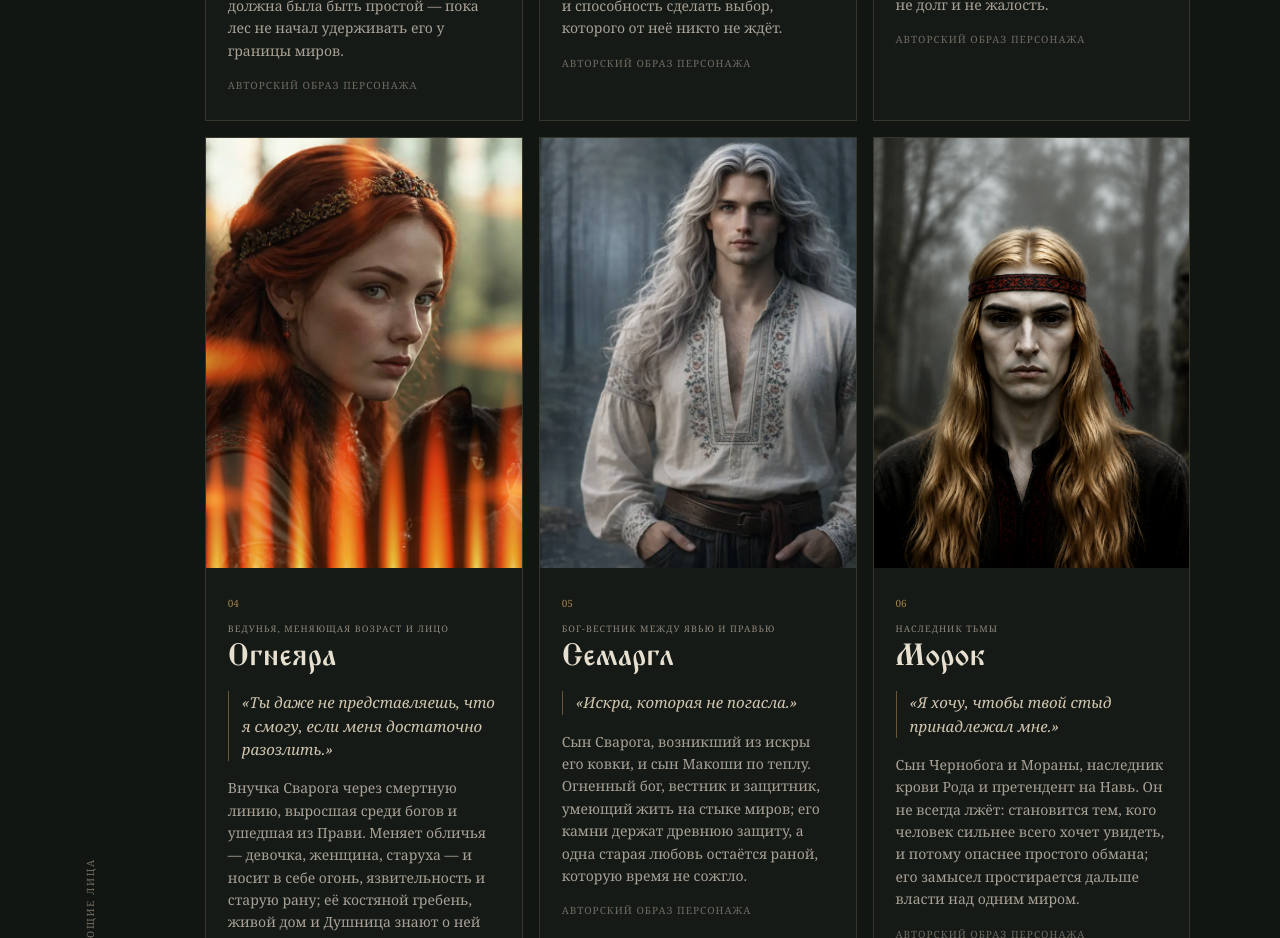
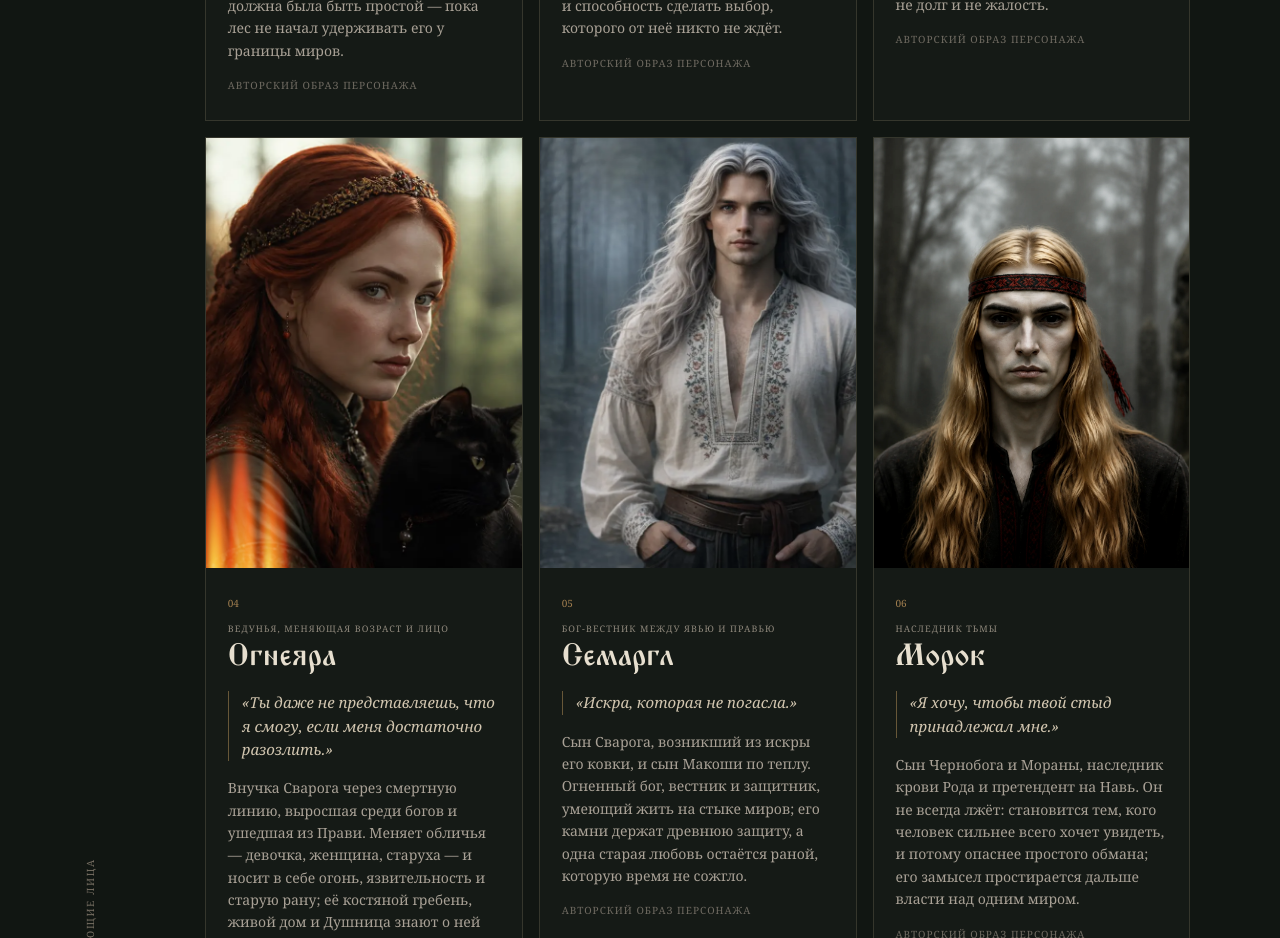
Before and after one commit to solnce2970-cell/tam-gde-umiraet-yav, a Next.js app: page / in a window 1280 px wide. Shown: the part 4600-5538 px from the top of the page. Built offline with nearby package versions, Linux system fonts and the light colour scheme.

Commit message:
Slow Ogneyara corner flames and replace Semargl blur transition

```diff
--- a/app/hero.css
+++ b/app/hero.css
@@ -9,11 +9,12 @@
   background: #070a0861 !important;
 }
 
-/* Огнеяра — живые языки пламени. JS-слой используется только как случайный триггер. */
+/* Огнеяра — огонь рождается только из нижнего левого угла. */
 #characters .characterPortrait:has(> img[alt="Образ персонажа Огнеяра"]) {
   position: relative;
 }
 
+/* JS-слой нужен только как случайный триггер; его прежний свет скрываем. */
 #characters .characterPortrait > img[alt="Образ персонажа Огнеяра"] + span[aria-hidden="true"] {
   display: none !important;
 }
@@ -22,95 +23,87 @@
 #characters .characterPortrait:has(> img[alt="Образ персонажа Огнеяра"])::after {
   content: "";
   position: absolute;
+  left: -3%;
+  bottom: -4%;
   pointer-events: none;
   z-index: 8;
   opacity: 0;
+  transform-origin: 15% 100%;
   mix-blend-mode: screen;
 }
 
-/* Первая волна: длинные языки снизу. */
+/* Первая группа языков — появляется первой. */
 #characters .characterPortrait:has(> img[alt="Образ персонажа Огнеяра"])::before {
-  inset: -4% -2% -3%;
+  width: 46%;
+  height: 78%;
   background:
-    radial-gradient(ellipse 7% 64% at 6% 108%, rgba(255,250,193,.98) 0 7%, rgba(255,176,49,.96) 18%, rgba(244,78,13,.82) 43%, rgba(129,22,3,.30) 57%, transparent 72%),
-    radial-gradient(ellipse 10% 82% at 18% 111%, rgba(255,244,166,.98) 0 7%, rgba(255,151,34,.96) 20%, rgba(232,58,9,.84) 45%, rgba(112,17,2,.26) 59%, transparent 73%),
-    radial-gradient(ellipse 6% 57% at 31% 106%, rgba(255,252,201,.97) 0 7%, rgba(255,187,55,.94) 18%, rgba(246,82,13,.80) 43%, transparent 71%),
-    radial-gradient(ellipse 11% 88% at 45% 113%, rgba(255,247,177,.99) 0 7%, rgba(255,158,36,.97) 20%, rgba(235,61,9,.86) 46%, rgba(103,14,1,.25) 60%, transparent 74%),
-    radial-gradient(ellipse 7% 68% at 59% 108%, rgba(255,251,194,.98) 0 7%, rgba(255,181,48,.95) 18%, rgba(247,75,11,.82) 43%, transparent 72%),
-    radial-gradient(ellipse 10% 80% at 72% 111%, rgba(255,244,164,.98) 0 7%, rgba(255,147,31,.96) 20%, rgba(226,52,8,.84) 45%, rgba(109,16,2,.25) 59%, transparent 73%),
-    radial-gradient(ellipse 6% 55% at 84% 106%, rgba(255,252,204,.97) 0 7%, rgba(255,191,60,.94) 18%, rgba(247,85,14,.80) 43%, transparent 71%),
-    radial-gradient(ellipse 9% 73% at 95% 109%, rgba(255,246,175,.98) 0 7%, rgba(255,161,37,.95) 20%, rgba(233,59,9,.83) 45%, transparent 73%);
-  filter: blur(.8px) drop-shadow(0 0 8px rgba(255,71,10,.58));
-  transform-origin: 50% 100%;
-  animation: ogneyaraBottomFlicker .72s ease-in-out infinite alternate;
-  transition: opacity 2.15s ease-out .05s;
+    radial-gradient(ellipse 13% 72% at 12% 108%, rgba(255,250,194,.98) 0 8%, rgba(255,176,48,.95) 19%, rgba(242,75,11,.82) 44%, rgba(118,20,2,.26) 59%, transparent 73%),
+    radial-gradient(ellipse 18% 92% at 31% 113%, rgba(255,245,168,.98) 0 8%, rgba(255,151,33,.96) 20%, rgba(229,56,8,.84) 46%, rgba(102,15,1,.24) 60%, transparent 74%),
+    radial-gradient(ellipse 11% 64% at 50% 107%, rgba(255,252,204,.96) 0 8%, rgba(255,190,60,.93) 19%, rgba(245,83,13,.78) 44%, transparent 72%);
+  filter: blur(.9px) drop-shadow(0 0 8px rgba(255,76,10,.53));
+  animation: ogneyaraCornerSlowA 2.35s ease-in-out infinite alternate;
+  transition: opacity 2.15s ease-out 0s;
 }
 
-/* Вторая волна: более короткие языки с боков и сверху, приходят позже. */
+/* Вторая группа в том же углу — вступает позже, поэтому огонь не включается целиком. */
 #characters .characterPortrait:has(> img[alt="Образ персонажа Огнеяра"])::after {
-  inset: -3%;
+  width: 40%;
+  height: 67%;
   background:
-    radial-gradient(ellipse 44% 7% at -7% 20%, rgba(255,246,177,.95) 0 7%, rgba(255,153,34,.91) 20%, rgba(231,59,10,.72) 44%, transparent 72%),
-    radial-gradient(ellipse 57% 9% at -11% 52%, rgba(255,250,187,.96) 0 7%, rgba(255,171,43,.93) 20%, rgba(242,70,11,.75) 45%, transparent 73%),
-    radial-gradient(ellipse 38% 6% at -5% 82%, rgba(255,239,153,.92) 0 7%, rgba(255,137,29,.88) 20%, rgba(218,49,8,.68) 44%, transparent 71%),
-    radial-gradient(ellipse 45% 7% at 107% 17%, rgba(255,247,181,.95) 0 7%, rgba(255,158,36,.91) 20%, rgba(232,59,10,.72) 44%, transparent 72%),
-    radial-gradient(ellipse 58% 9% at 111% 49%, rgba(255,251,190,.96) 0 7%, rgba(255,174,45,.93) 20%, rgba(243,72,12,.75) 45%, transparent 73%),
-    radial-gradient(ellipse 39% 6% at 105% 80%, rgba(255,239,153,.92) 0 7%, rgba(255,137,29,.88) 20%, rgba(218,49,8,.68) 44%, transparent 71%),
-    radial-gradient(ellipse 7% 37% at 16% -6%, rgba(255,246,177,.93) 0 7%, rgba(255,151,33,.89) 20%, rgba(227,55,9,.69) 44%, transparent 72%),
-    radial-gradient(ellipse 9% 49% at 49% -10%, rgba(255,251,192,.95) 0 7%, rgba(255,172,43,.91) 20%, rgba(239,68,11,.73) 45%, transparent 73%),
-    radial-gradient(ellipse 7% 35% at 81% -6%, rgba(255,241,159,.92) 0 7%, rgba(255,139,29,.87) 20%, rgba(215,48,8,.67) 44%, transparent 71%);
-  filter: blur(1px) drop-shadow(0 0 7px rgba(255,76,11,.50));
-  transform-origin: center;
-  animation: ogneyaraEdgeFlicker .61s ease-in-out infinite alternate;
-  transition: opacity 1.95s ease-out .12s;
+    radial-gradient(ellipse 15% 78% at 20% 111%, rgba(255,248,182,.97) 0 8%, rgba(255,164,39,.94) 20%, rgba(237,65,9,.80) 45%, rgba(110,17,2,.23) 60%, transparent 73%),
+    radial-gradient(ellipse 10% 59% at 44% 105%, rgba(255,252,207,.95) 0 8%, rgba(255,193,63,.91) 19%, rgba(248,86,14,.76) 44%, transparent 71%),
+    radial-gradient(ellipse 17% 84% at 65% 112%, rgba(255,243,160,.96) 0 8%, rgba(255,145,30,.93) 20%, rgba(222,51,7,.79) 45%, rgba(98,13,1,.22) 59%, transparent 73%);
+  filter: blur(1px) drop-shadow(0 0 7px rgba(255,70,9,.48));
+  animation: ogneyaraCornerSlowB 2.8s ease-in-out infinite alternate;
+  transition: opacity 2.2s ease-out 0s;
 }
 
 #characters .characterPortrait:has(> img[alt="Образ персонажа Огнеяра"] + span[aria-hidden="true"])::before {
-  opacity: .94;
-  transition: opacity .16s ease-in .05s;
+  opacity: .92;
+  transition: opacity .72s ease-in .10s;
 }
 
 #characters .characterPortrait:has(> img[alt="Образ персонажа Огнеяра"] + span[aria-hidden="true"])::after {
-  opacity: .82;
-  transition: opacity .22s ease-in .62s;
+  opacity: .78;
+  transition: opacity .82s ease-in .72s;
 }
 
-@keyframes ogneyaraBottomFlicker {
+@keyframes ogneyaraCornerSlowA {
   0% {
-    transform: translateY(5px) scaleX(.985) scaleY(.92) skewX(-1.2deg);
-    filter: blur(1.15px) brightness(.92) drop-shadow(0 0 6px rgba(255,61,8,.48));
+    transform: translateY(5px) scaleX(.99) scaleY(.93) rotate(-.35deg);
+    filter: blur(1.05px) brightness(.94) drop-shadow(0 0 7px rgba(255,64,8,.47));
   }
-  38% {
-    transform: translateY(-2px) scaleX(1.012) scaleY(1.04) skewX(.6deg);
-    filter: blur(.75px) brightness(1.12) drop-shadow(0 0 10px rgba(255,91,13,.62));
-  }
-  72% {
-    transform: translateY(-6px) scaleX(.995) scaleY(1.10) skewX(-.8deg);
-    filter: blur(.95px) brightness(1.02) drop-shadow(0 0 9px rgba(255,73,10,.57));
+  50% {
+    transform: translateY(-2px) scaleX(1.006) scaleY(1.035) rotate(.25deg);
+    filter: blur(.85px) brightness(1.06) drop-shadow(0 0 9px rgba(255,88,12,.56));
   }
   100% {
-    transform: translateY(-3px) scaleX(1.008) scaleY(1.055) skewX(1deg);
-    filter: blur(.8px) brightness(1.16) drop-shadow(0 0 11px rgba(255,102,16,.64));
+    transform: translateY(-5px) scaleX(.995) scaleY(1.075) rotate(-.15deg);
+    filter: blur(.95px) brightness(1.11) drop-shadow(0 0 10px rgba(255,96,14,.59));
   }
 }
 
-@keyframes ogneyaraEdgeFlicker {
-  from {
-    transform: scale(.985) translateY(2px);
-    filter: blur(1.25px) brightness(.90) drop-shadow(0 0 5px rgba(255,64,9,.42));
+@keyframes ogneyaraCornerSlowB {
+  0% {
+    transform: translate(2px, 7px) scaleX(.985) scaleY(.91) rotate(.35deg);
+    filter: blur(1.1px) brightness(.91) drop-shadow(0 0 6px rgba(255,58,7,.42));
   }
-  to {
-    transform: scale(1.018) translateY(-2px);
-    filter: blur(.85px) brightness(1.12) drop-shadow(0 0 9px rgba(255,93,14,.57));
+  55% {
+    transform: translate(-1px, -1px) scaleX(1.008) scaleY(1.03) rotate(-.25deg);
+    filter: blur(.9px) brightness(1.04) drop-shadow(0 0 8px rgba(255,82,11,.52));
+  }
+  100% {
+    transform: translate(1px, -4px) scaleX(.997) scaleY(1.065) rotate(.15deg);
+    filter: blur(1px) brightness(1.09) drop-shadow(0 0 9px rgba(255,91,13,.55));
   }
 }
 
-/* Семаргл — сильный блюр, затем крылатый волк примерно на 1.5 сек. */
+/* Семаргл — вместо blur: человеческий облик скрывает жаровая дымка, затем проступает крылатый волк. */
 #characters .characterPortrait:has(> img[alt="Образ персонажа Семаргл"]) {
   position: relative;
 }
 
-/* Старые JS-слои оставляем в DOM только как случайный триггер. */
+/* Старые JS-слои оставляем только как случайный триггер. */
 #characters .characterPortrait > img[alt="Образ персонажа Семаргл"] ~ img[aria-hidden="true"],
 #characters .characterPortrait > img[alt="Образ персонажа Семаргл"] ~ span[aria-hidden="true"] {
   display: none !important;
@@ -125,12 +118,13 @@
   opacity: 0;
 }
 
-/* Отдельная размывающая завеса — не спорит с filter-анимацией самого портрета. */
+/* Тёмно-жаровая завеса: она надёжно скрывает человеческий портрет без backdrop-filter. */
 #characters .characterPortrait:has(> img[alt="Образ персонажа Семаргл"])::before {
   z-index: 8;
-  background: rgba(8, 10, 9, .08);
-  backdrop-filter: blur(0);
-  -webkit-backdrop-filter: blur(0);
+  background:
+    radial-gradient(ellipse at 50% 90%, rgba(133,54,12,.62) 0%, rgba(52,29,17,.78) 36%, rgba(11,13,12,.91) 72%),
+    linear-gradient(180deg, rgba(16,18,17,.70), rgba(6,8,7,.94));
+  mix-blend-mode: normal;
 }
 
 #characters .characterPortrait:has(> img[alt="Образ персонажа Семаргл"])::after {
@@ -140,61 +134,56 @@
 }
 
 #characters .characterPortrait:has(> img[alt="Образ персонажа Семаргл"] ~ img[aria-hidden="true"])::before {
-  animation: semarglStrongBlur 2.2s ease-in-out both;
+  animation: semarglHeatVeil 2.2s ease-in-out both;
 }
 
 #characters .characterPortrait:has(> img[alt="Образ персонажа Семаргл"] ~ img[aria-hidden="true"])::after {
   animation: semarglWolfReveal 2.2s ease-in-out both;
 }
 
-@keyframes semarglStrongBlur {
+@keyframes semarglHeatVeil {
   0% {
     opacity: 0;
-    backdrop-filter: blur(0);
-    -webkit-backdrop-filter: blur(0);
+    transform: scale(1);
   }
   12% {
-    opacity: .92;
-    backdrop-filter: blur(12px);
-    -webkit-backdrop-filter: blur(12px);
+    opacity: .58;
+    transform: scale(1.006);
   }
-  22%, 82% {
-    opacity: 1;
-    backdrop-filter: blur(24px);
-    -webkit-backdrop-filter: blur(24px);
+  23%, 82% {
+    opacity: .97;
+    transform: scale(1.018);
   }
   92% {
-    opacity: .72;
-    backdrop-filter: blur(10px);
-    -webkit-backdrop-filter: blur(10px);
+    opacity: .55;
+    transform: scale(1.008);
   }
   100% {
     opacity: 0;
-    backdrop-filter: blur(0);
-    -webkit-backdrop-filter: blur(0);
+    transform: scale(1);
   }
 }
 
 @keyframes semarglWolfReveal {
-  0%, 18% {
+  0%, 19% {
     opacity: 0;
-    transform: scale(1.035);
-    filter: blur(7px) saturate(.82) contrast(1.02);
+    transform: scale(1.045);
+    filter: saturate(.78) contrast(1.02) brightness(.72);
   }
-  23% {
+  26% {
     opacity: 1;
     transform: scale(1.012);
-    filter: blur(0) saturate(.88) contrast(1.06);
+    filter: saturate(.90) contrast(1.07) brightness(.96);
   }
-  86% {
+  84% {
     opacity: 1;
     transform: scale(1);
-    filter: blur(0) saturate(.88) contrast(1.06);
+    filter: saturate(.90) contrast(1.07) brightness(.96);
   }
   100% {
     opacity: 0;
-    transform: scale(.997);
-    filter: blur(5px) saturate(.84) contrast(1.03);
+    transform: scale(.995);
+    filter: saturate(.82) contrast(1.03) brightness(.76);
   }
 }
 
@@ -204,37 +193,18 @@
   }
 
   #characters .characterPortrait:has(> img[alt="Образ персонажа Огнеяра"])::before {
-    filter: blur(1px) brightness(.95);
+    width: 43%;
+    height: 70%;
   }
 
   #characters .characterPortrait:has(> img[alt="Образ персонажа Огнеяра"])::after {
-    opacity: 0;
+    width: 37%;
+    height: 61%;
   }
 
-  #characters .characterPortrait:has(> img[alt="Образ персонажа Огнеяра"] + span[aria-hidden="true"])::after {
-    opacity: .65;
-  }
-
-  @keyframes semarglStrongBlur {
-    0% {
-      opacity: 0;
-      backdrop-filter: blur(0);
-      -webkit-backdrop-filter: blur(0);
-    }
-    15% {
-      opacity: .88;
-      backdrop-filter: blur(9px);
-      -webkit-backdrop-filter: blur(9px);
-    }
-    24%, 82% {
-      opacity: 1;
-      backdrop-filter: blur(18px);
-      -webkit-backdrop-filter: blur(18px);
-    }
-    100% {
-      opacity: 0;
-      backdrop-filter: blur(0);
-      -webkit-backdrop-filter: blur(0);
-    }
+  #characters .characterPortrait:has(> img[alt="Образ персонажа Семаргл"])::before {
+    background:
+      radial-gradient(ellipse at 50% 90%, rgba(119,49,11,.56) 0%, rgba(47,27,16,.74) 38%, rgba(10,12,11,.89) 72%),
+      linear-gradient(180deg, rgba(15,17,16,.67), rgba(6,8,7,.92));
   }
 }
```
